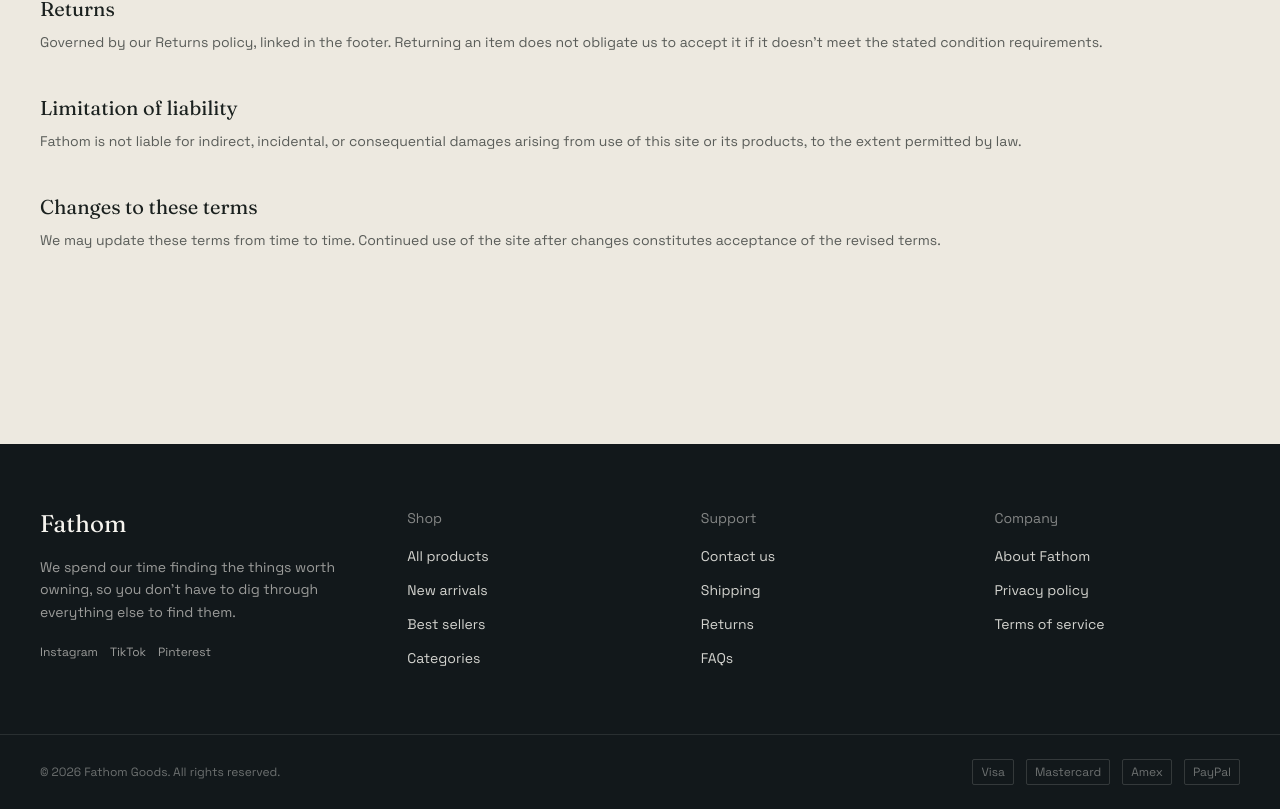
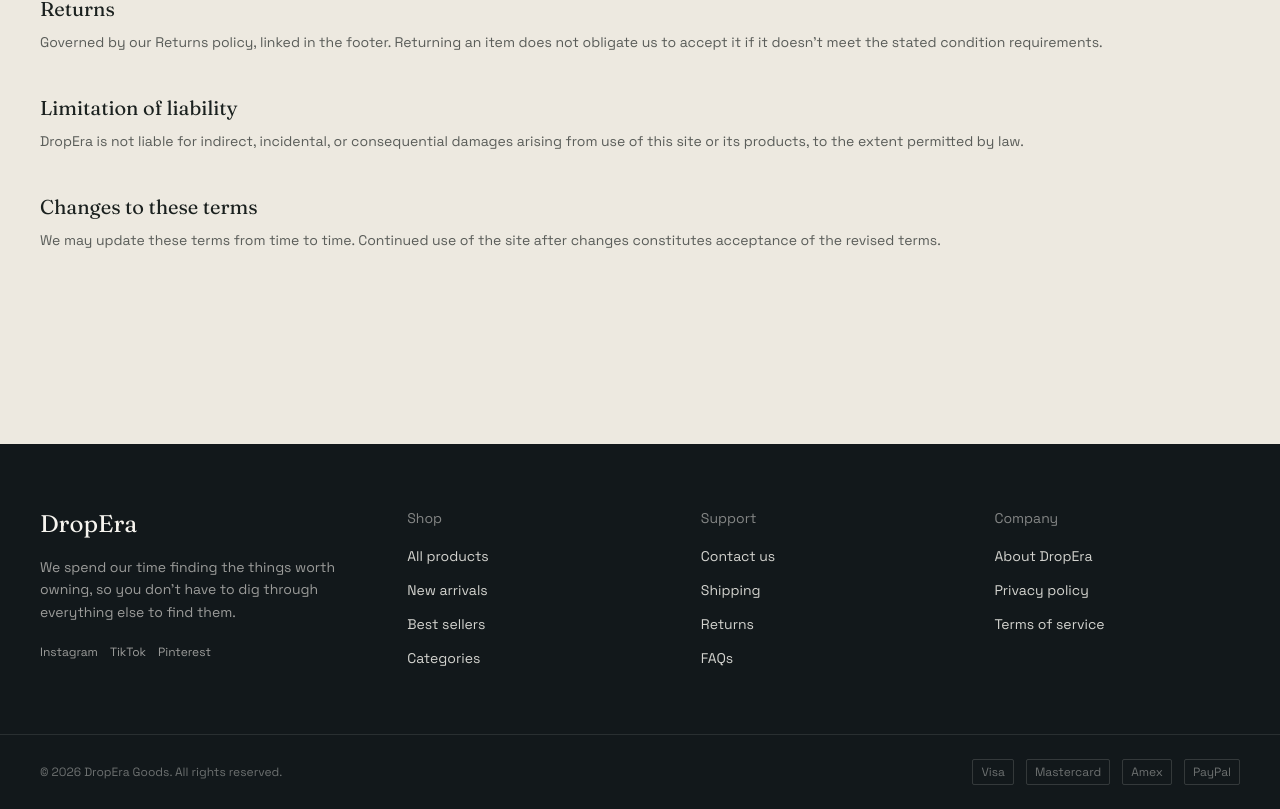
Before and after one commit to Abro999/fathom-store, a Next.js app: page /terms in a window 1280 px wide. Shown: the part 793-1602 px from the top of the page. Built offline with nearby package versions, Linux system fonts and the light colour scheme.

Commit message:
rename-to-dropera

```diff
--- a/src/app/about/page.tsx
+++ b/src/app/about/page.tsx
@@ -5,7 +5,7 @@ import { Button } from "@/components/ui/Button";
 
 export const metadata: Metadata = {
   title: "About",
-  description: "The story behind Fathom — a curated store for objects worth finding.",
+  description: "The story behind DropEra — a curated store for objects worth finding.",
 };
 
 export default function AboutPage() {
@@ -14,14 +14,14 @@ export default function AboutPage() {
       <PageHeader
         eyebrow="Our story"
         title="We got tired of scrolling through everything to find the right thing."
-        description="Fathom started as a shared list between three friends who kept sending each other links to things worth owning. It's now a store — same standard, more categories."
+        description="DropEra started as a shared list between three friends who kept sending each other links to things worth owning. It's now a store — same standard, more categories."
       />
 
       <section className="container-page py-16 md:py-24 grid md:grid-cols-2 gap-10 items-center">
         <div className="relative aspect-[4/3] overflow-hidden order-2 md:order-1">
           <Image
             src="https://images.unsplash.com/photo-1497366754035-f200968a6e72?q=80&w=1200&auto=format&fit=crop"
-            alt="Fathom's small product review team at a work table"
+            alt="DropEra's small product review team at a work table"
             fill
             sizes="50vw"
             className="object-cover"
@@ -30,7 +30,7 @@ export default function AboutPage() {
         <div className="order-1 md:order-2 flex flex-col gap-4">
           <h2 className="font-display text-3xl text-charcoal">How we choose</h2>
           <p className="font-sans text-charcoal/70 leading-relaxed">
-            Every product on Fathom is used by someone on our small team before it's listed. We
+            Every product on DropEra is used by someone on our small team before it's listed. We
             care about materials, how something ages, and whether the price matches what's
             actually inside it — not just how it photographs.
           </p>
--- a/src/app/layout.tsx
+++ b/src/app/layout.tsx
@@ -23,20 +23,20 @@ const spaceGrotesk = Space_Grotesk({
 export const metadata: Metadata = {
   metadataBase: new URL("https://www.fathomgoods.example"),
   title: {
-    default: "Fathom — Objects worth finding",
-    template: "%s | Fathom",
+    default: "DropEra — Objects worth finding",
+    template: "%s | DropEra",
   },
   description:
-    "Fathom is a curated store for tech, home, fashion and everyday-carry objects worth finding — tested and sourced by people who actually use them.",
+    "DropEra is a curated store for tech, home, fashion and everyday-carry objects worth finding — tested and sourced by people who actually use them.",
   openGraph: {
-    title: "Fathom — Objects worth finding",
+    title: "DropEra — Objects worth finding",
     description: "A curated, cross-category store for objects worth finding.",
     type: "website",
-    siteName: "Fathom",
+    siteName: "DropEra",
   },
   twitter: {
     card: "summary_large_image",
-    title: "Fathom — Objects worth finding",
+    title: "DropEra — Objects worth finding",
     description: "A curated, cross-category store for objects worth finding.",
   },
   robots: { index: true, follow: true },
@@ -52,7 +52,7 @@ export default function RootLayout({ children }: { children: React.ReactNode })
             __html: JSON.stringify({
               "@context": "https://schema.org",
               "@type": "Organization",
-              name: "Fathom",
+              name: "DropEra",
               url: "https://www.fathomgoods.example",
               logo: "https://www.fathomgoods.example/logo.png",
             }),
--- a/src/app/shop/page.tsx
+++ b/src/app/shop/page.tsx
@@ -13,7 +13,7 @@ const VALID_SORTS: NonNullable<ProductFilters["sort"]>[] = [
 
 export const metadata: Metadata = {
   title: "Shop all products",
-  description: "Browse Fathom's full curated catalog across tech, home, fashion, accessories and outdoor.",
+  description: "Browse DropEra's full curated catalog across tech, home, fashion, accessories and outdoor.",
 };
 
 export default async function ShopPage({
--- a/src/app/terms/page.tsx
+++ b/src/app/terms/page.tsx
@@ -8,7 +8,7 @@ const sections = [
   { title: "Product availability", body: "Inventory is shown in real time where possible, but items can sell out between browsing and checkout. If that happens, you'll be refunded in full for that item." },
   { title: "Shipping & risk of loss", body: "Risk of loss and title for items pass to you upon delivery to the carrier. See our Shipping page for estimated timelines by region." },
   { title: "Returns", body: "Governed by our Returns policy, linked in the footer. Returning an item does not obligate us to accept it if it doesn't meet the stated condition requirements." },
-  { title: "Limitation of liability", body: "Fathom is not liable for indirect, incidental, or consequential damages arising from use of this site or its products, to the extent permitted by law." },
+  { title: "Limitation of liability", body: "DropEra is not liable for indirect, incidental, or consequential damages arising from use of this site or its products, to the extent permitted by law." },
   { title: "Changes to these terms", body: "We may update these terms from time to time. Continued use of the site after changes constitutes acceptance of the revised terms." },
 ];
 
--- a/src/components/home/Hero.tsx
+++ b/src/components/home/Hero.tsx
@@ -11,7 +11,7 @@ export function Hero() {
             Good taste, done finding things for you.
           </h1>
           <p className="font-sans text-cream/70 text-base md:text-lg max-w-md">
-            Fathom is a running search for the object that actually earns its shelf space —
+            DropEra is a running search for the object that actually earns its shelf space —
             tested, sourced, and shipped without the thirty tabs of research.
           </p>
           <div className="flex flex-wrap gap-4 pt-2">
--- a/src/components/home/Newsletter.tsx
+++ b/src/components/home/Newsletter.tsx
@@ -17,7 +17,7 @@ export function Newsletter() {
           onSubmit={(e) => {
             e.preventDefault();
             if (!email.trim()) return;
-            show("You're on the list — welcome to Fathom.");
+            show("You're on the list — welcome to DropEra.");
             setEmail("");
           }}
           className="flex flex-col sm:flex-row gap-3"
--- a/src/components/home/WhyUs.tsx
+++ b/src/components/home/WhyUs.tsx
@@ -1,7 +1,7 @@
 const values = [
   {
     title: "Every product is chosen, not sourced in bulk",
-    body: "We test before we list. If it doesn't earn a place in our own homes, it doesn't earn a place on Fathom.",
+    body: "We test before we list. If it doesn't earn a place in our own homes, it doesn't earn a place on DropEra.",
     icon: (
       <svg width="26" height="26" viewBox="0 0 24 24" fill="none" stroke="currentColor" strokeWidth="1.3">
         <path d="M12 3l2.5 5.5L20 9l-4 4 1 6-5-3-5 3 1-6-4-4 5.5-.5L12 3z" />
--- a/src/components/layout/Footer.tsx
+++ b/src/components/layout/Footer.tsx
@@ -22,7 +22,7 @@ const columns = [
   {
     title: "Company",
     links: [
-      { label: "About Fathom", href: "/about" },
+      { label: "About DropEra", href: "/about" },
       { label: "Privacy policy", href: "/privacy" },
       { label: "Terms of service", href: "/terms" },
     ],
@@ -34,7 +34,7 @@ export function Footer() {
     <footer className="bg-ink text-cream mt-24">
       <div className="container-page py-16 grid gap-12 md:grid-cols-[1.3fr_1fr_1fr_1fr]">
         <div className="flex flex-col gap-4 max-w-xs">
-          <span className="font-display text-2xl">Fathom</span>
+          <span className="font-display text-2xl">DropEra</span>
           <p className="text-sm text-cream/60 font-sans leading-relaxed">
             We spend our time finding the things worth owning, so you don't have to dig through
             everything else to find them.
@@ -69,7 +69,7 @@ export function Footer() {
       </div>
 
       <div className="container-page py-6 border-t border-cream/10 flex flex-col sm:flex-row items-center justify-between gap-3">
-        <p className="text-xs text-cream/40 font-sans">© {new Date().getFullYear()} Fathom Goods. All rights reserved.</p>
+        <p className="text-xs text-cream/40 font-sans">© {new Date().getFullYear()} DropEra Goods. All rights reserved.</p>
         <div className="flex items-center gap-3 text-xs text-cream/40 font-sans">
           {["Visa", "Mastercard", "Amex", "PayPal"].map((p) => (
             <span key={p} className="px-2 py-1 border border-cream/15 rounded-sm">
--- a/src/components/layout/Header.tsx
+++ b/src/components/layout/Header.tsx
@@ -41,7 +41,7 @@ export function Header() {
           </button>
 
           <Link href="/" className="font-display text-2xl tracking-tight text-charcoal">
-            Fathom
+            DropEra
           </Link>
 
           <nav className="hidden md:flex items-center gap-8 font-sans text-[15px] text-charcoal">
--- a/src/components/layout/MobileNav.tsx
+++ b/src/components/layout/MobileNav.tsx
@@ -32,7 +32,7 @@ export function MobileNav({ isOpen, onClose }: { isOpen: boolean; onClose: () =>
         }`}
       >
         <div className="flex items-center justify-between px-6 py-5 border-b border-line">
-          <span className="font-display text-2xl text-charcoal">Fathom</span>
+          <span className="font-display text-2xl text-charcoal">DropEra</span>
           <button onClick={onClose} aria-label="Close menu" className="w-9 h-9 flex items-center justify-center">
             <svg width="16" height="16" viewBox="0 0 16 16" fill="none">
               <path d="M1 1L15 15M15 1L1 15" stroke="currentColor" strokeWidth="1.5" />
```
Also changed, not shown: 1 other file (tests, documents, lock files or other folders).
